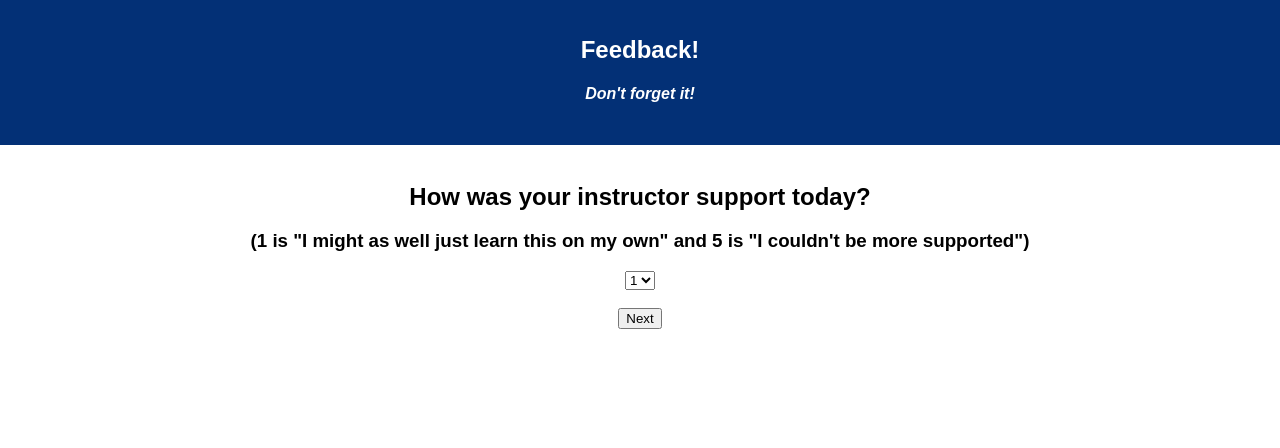
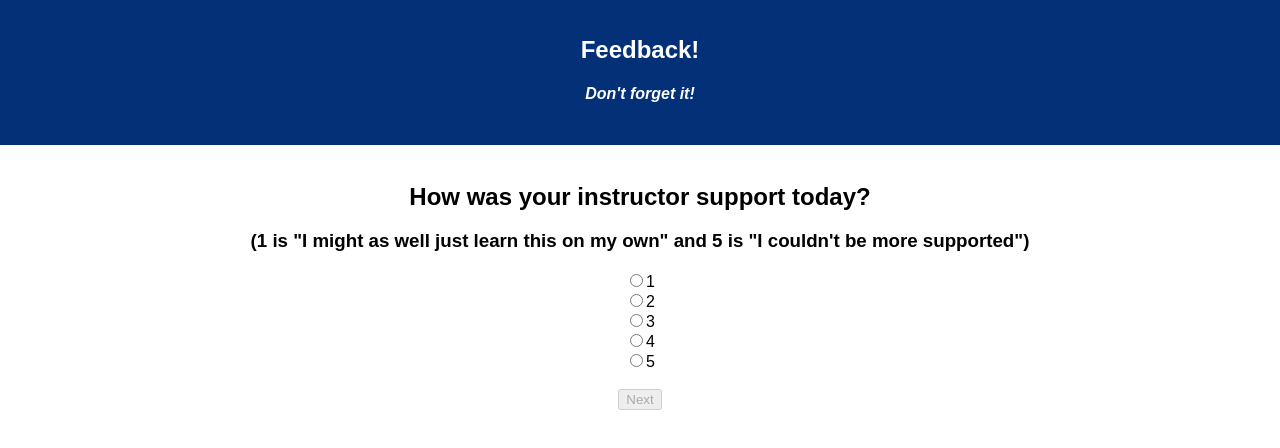
Before and after one commit to jakeford17/redux-feedback-loop, a React (Create React App) app: page /#/3 in a window 1280 px wide. Shown: the top 448 px of the page. Built offline with nearby package versions, Linux system fonts and the light colour scheme.

Commit message:
Made radio buttons and made /1, /2, /3 required, made comments optional

```diff
--- a/src/components/Comments/Comments.js
+++ b/src/components/Comments/Comments.js
@@ -6,13 +6,11 @@ import {HashRouter as Router, Link} from 'react-router-dom';
 class Comments extends Component {
     state = {
         comments: '',
-        button: true
     }
 
     handleChange = (event) => {
         this.setState({
             comments: event.target.value,
-            button: false
         })
     }
 
@@ -29,7 +27,7 @@ class Comments extends Component {
             <input onChange={this.handleChange} value={this.state.comments}/>
             </div>
             <br/>
-            <Link to="/review"><button onClick={this.handleClick} disabled={this.state.button}>Next</button></Link>
+            <Link to="/review"><button onClick={this.handleClick}>Next</button></Link>
             </Router>
         );
     }
--- a/src/components/Feeling/Feeling.js
+++ b/src/components/Feeling/Feeling.js
@@ -5,12 +5,14 @@ import {HashRouter as Router, Link} from 'react-router-dom';
 class Feeling extends Component {
 
     state = {
-        feeling: '1'
+        feeling: '',
+        button: true
     }
 
     handleChange = (event) => {
         this.setState({
-            feeling: event.target.value
+            feeling: event.target.value,
+            button: false
         })
     }
 
@@ -25,16 +27,14 @@ class Feeling extends Component {
             <h2>How are you feeling today?</h2>
             <h3>(1 is terrible and 5 is awesome)</h3>
             <div>
-            <select onChange={this.handleChange} value={this.state.feeling}>
-                <option value="1">1</option>
-                <option value="2">2</option>
-                <option value="3">3</option>
-                <option value="4">4</option>
-                <option value="5">5</option>
-            </select>
+                <input type="radio" name="feeling" value="1" onChange={(event) => this.handleChange(event)} />1<br/>
+                <input type="radio" name="feeling" value="2" onChange={(event) => this.handleChange(event)} />2<br/>
+                <input type="radio" name="feeling" value="3" onChange={(event) => this.handleChange(event)} />3<br/>
+                <input type="radio" name="feeling" value="4" onChange={(event) => this.handleChange(event)} />4<br/>
+                <input type="radio" name="feeling" value="5" onChange={(event) => this.handleChange(event)} />5<br/>
             </div>
             <br/>
-            <Link to="/2"><button onClick={this.handleClick}>Next</button></Link>
+            <Link to="/2"><button onClick={this.handleClick} disabled={this.state.button}>Next</button></Link>
             </Router>
         );
     }
--- a/src/components/Supported/Supported.js
+++ b/src/components/Supported/Supported.js
@@ -4,12 +4,14 @@ import {HashRouter as Router, Link} from 'react-router-dom';
 
 class Supported extends Component {
     state = {
-        support: '1'
+        support: '',
+        button: true
     }
 
     handleChange = (event) => {
         this.setState({
-            support: event.target.value
+            support: event.target.value,
+            button: false
         })
     }
 
@@ -24,16 +26,14 @@ class Supported extends Component {
             <h2>How was your instructor support today?</h2>
             <h3>(1 is "I might as well just learn this on my own" and 5 is "I couldn't be more supported")</h3>
             <div>
-            <select onChange={this.handleChange} value={this.state.feeling}>
-                <option value="1">1</option>
-                <option value="2">2</option>
-                <option value="3">3</option>
-                <option value="4">4</option>
-                <option value="5">5</option>
-            </select>
+                <input type="radio" name="supported" value="1" onChange={(event) => this.handleChange(event)} />1<br/>
+                <input type="radio" name="supported" value="2" onChange={(event) => this.handleChange(event)} />2<br/>
+                <input type="radio" name="supported" value="3" onChange={(event) => this.handleChange(event)} />3<br/>
+                <input type="radio" name="supported" value="4" onChange={(event) => this.handleChange(event)} />4<br/>
+                <input type="radio" name="supported" value="5" onChange={(event) => this.handleChange(event)} />5<br/>
             </div>
             <br/>
-            <Link to="/4"><button onClick={this.handleClick}>Next</button></Link>
+            <Link to="/4"><button onClick={this.handleClick} disabled={this.state.button}>Next</button></Link>
             </Router>
         );
     }
--- a/src/components/Understanding/Understanding.js
+++ b/src/components/Understanding/Understanding.js
@@ -5,12 +5,14 @@ import {HashRouter as Router, Link} from 'react-router-dom';
 class Understanding extends Component {
 
     state = {
-        understanding: '1'
+        understanding: '',
+        button: true
     }
 
     handleChange = (event) => {
         this.setState({
-            understanding: event.target.value
+            understanding: event.target.value,
+            button: false
         })
     }
 
@@ -25,16 +27,14 @@ class Understanding extends Component {
             <h2>How well do you understand today's material?</h2>
             <h3>(1 is "I'm so lost!" and 5 is "I'm an expert!")</h3>
             <div>
-            <select onChange={this.handleChange} value={this.state.understanding}>
-                <option value="1">1</option>
-                <option value="2">2</option>
-                <option value="3">3</option>
-                <option value="4">4</option>
-                <option value="5">5</option>
-            </select>
+                <input type="radio" name="understanding" value="1" onChange={(event) => this.handleChange(event)} />1<br/>
+                <input type="radio" name="understanding" value="2" onChange={(event) => this.handleChange(event)} />2<br/>
+                <input type="radio" name="understanding" value="3" onChange={(event) => this.handleChange(event)} />3<br/>
+                <input type="radio" name="understanding" value="4" onChange={(event) => this.handleChange(event)} />4<br/>
+                <input type="radio" name="understanding" value="5" onChange={(event) => this.handleChange(event)} />5<br/>
             </div>
             <br/>
-            <Link to="/3"><button onClick={this.handleClick}>Next</button></Link>
+            <Link to="/3"><button onClick={this.handleClick} disabled={this.state.button}>Next</button></Link>
             </Router>
         );
     }
```
Also changed, not shown: 1 other file (tests, documents, lock files or other folders).
